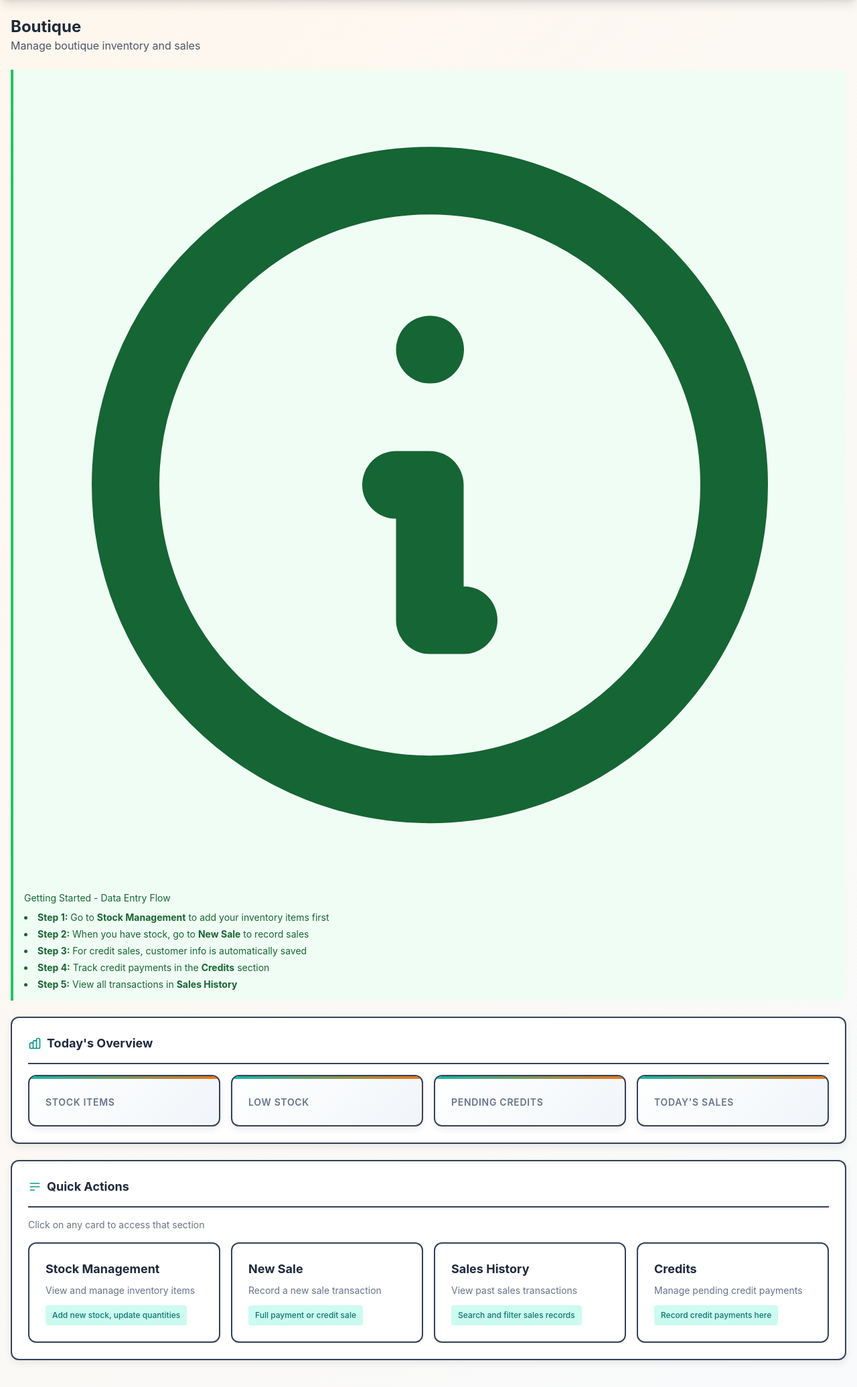
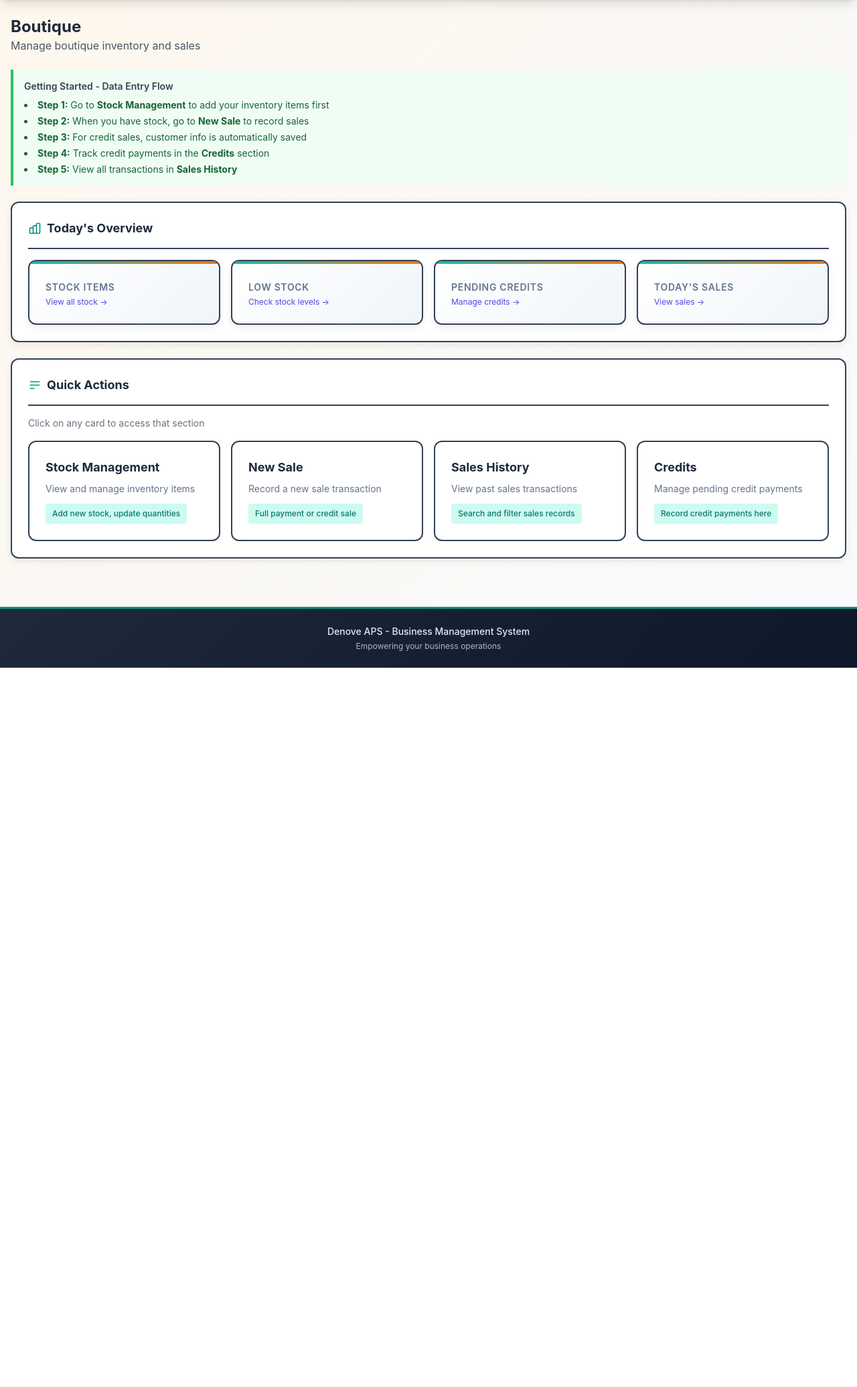
Before and after one commit to Isaac25-lgtm/multi-tenant-business-suite, a Flask app: template backend/app/templates/boutique/index.html in a window 1280 px wide. Shown: the part 67-2138 px from the top of the page at 67% size. After the commit the page ends 1064 px from the top, so only its background shows below. Run offline with Flask 3, Linux system fonts and the light colour scheme; the template is opened without the code that fills it, so the values that code supplies are empty; some libraries are stand-ins or nearby versions.

Commit message:
UI improvements: remove guideline icons and add clickable stat cards
- Removed large info icons from guideline sections while keeping instructional text
- Made Today's Overview stat cards clickable with navigation links
- Boutique: links to stock, credits, and sales sections
- Hardware: links to stock, credits, and sales sections
- Finance: links to loans, group loans, and payments sections
- Added hover effects and visual hints for better UX

Co-Authored-By: Claude Opus 4.5 <noreply@anthropic.com>

```diff
--- a/backend/app/templates/boutique/index.html
+++ b/backend/app/templates/boutique/index.html
@@ -47,11 +47,8 @@
 
 <!-- Quick Guide -->
 <div class="guideline mb-6">
-    <div class="guideline-icon">
-        <svg fill="none" stroke="currentColor" viewBox="0 0 24 24"><path stroke-linecap="round" stroke-linejoin="round" stroke-width="2" d="M13 16h-1v-4h-1m1-4h.01M21 12a9 9 0 11-18 0 9 9 0 0118 0z"/></svg>
-        Getting Started - Data Entry Flow
-    </div>
-    <ul class="list-disc list-inside mt-2 space-y-1">
+    <div class="font-semibold text-gray-700 mb-2">Getting Started - Data Entry Flow</div>
+    <ul class="list-disc list-inside space-y-1 text-sm">
         <li><strong>Step 1:</strong> Go to <strong>Stock Management</strong> to add your inventory items first</li>
         <li><strong>Step 2:</strong> When you have stock, go to <strong>New Sale</strong> to record sales</li>
         <li><strong>Step 3:</strong> For credit sales, customer info is automatically saved</li>
@@ -69,22 +66,26 @@
         </h2>
     </div>
     <div class="grid grid-cols-2 md:grid-cols-4 gap-4">
-        <div class="stat-card">
+        <a href="{{ url_for('boutique.stock') }}" class="stat-card hover:shadow-lg transition-shadow cursor-pointer">
             <div class="stat-card-value">{{ stock_count }}</div>
             <div class="stat-card-label">Stock Items</div>
-        </div>
-        <div class="stat-card">
+            <div class="text-xs text-indigo-600 mt-1">View all stock &rarr;</div>
+        </a>
+        <a href="{{ url_for('boutique.stock') }}" class="stat-card hover:shadow-lg transition-shadow cursor-pointer">
             <div class="stat-card-value {% if low_stock > 0 %}text-red-600{% endif %}">{{ low_stock }}</div>
             <div class="stat-card-label">Low Stock</div>
-        </div>
-        <div class="stat-card">
+            <div class="text-xs text-indigo-600 mt-1">Check stock levels &rarr;</div>
+        </a>
+        <a href="{{ url_for('boutique.credits') }}" class="stat-card hover:shadow-lg transition-shadow cursor-pointer">
             <div class="stat-card-value text-orange-600">{{ pending_credits }}</div>
             <div class="stat-card-label">Pending Credits</div>
-        </div>
-        <div class="stat-card">
+            <div class="text-xs text-indigo-600 mt-1">Manage credits &rarr;</div>
+        </a>
+        <a href="{{ url_for('boutique.sales') }}" class="stat-card hover:shadow-lg transition-shadow cursor-pointer">
             <div class="stat-card-value text-green-600">{{ today_sales }}</div>
             <div class="stat-card-label">Today's Sales</div>
-        </div>
+            <div class="text-xs text-indigo-600 mt-1">View sales &rarr;</div>
+        </a>
     </div>
 </div>
 
```
Also changed, not shown: backend/app/templates/boutique/stock.html (+2 -5 lines), backend/app/templates/finance/group_loan_agreement_preview.html (+2 -5 lines), backend/app/templates/finance/group_loans.html (+2 -5 lines), backend/app/templates/finance/index.html (+14 -13 lines), backend/app/templates/finance/loans.html (+2 -5 lines), backend/app/templates/hardware/index.html (+14 -13 lines), backend/app/templates/hardware/stock.html (+2 -5 lines).
